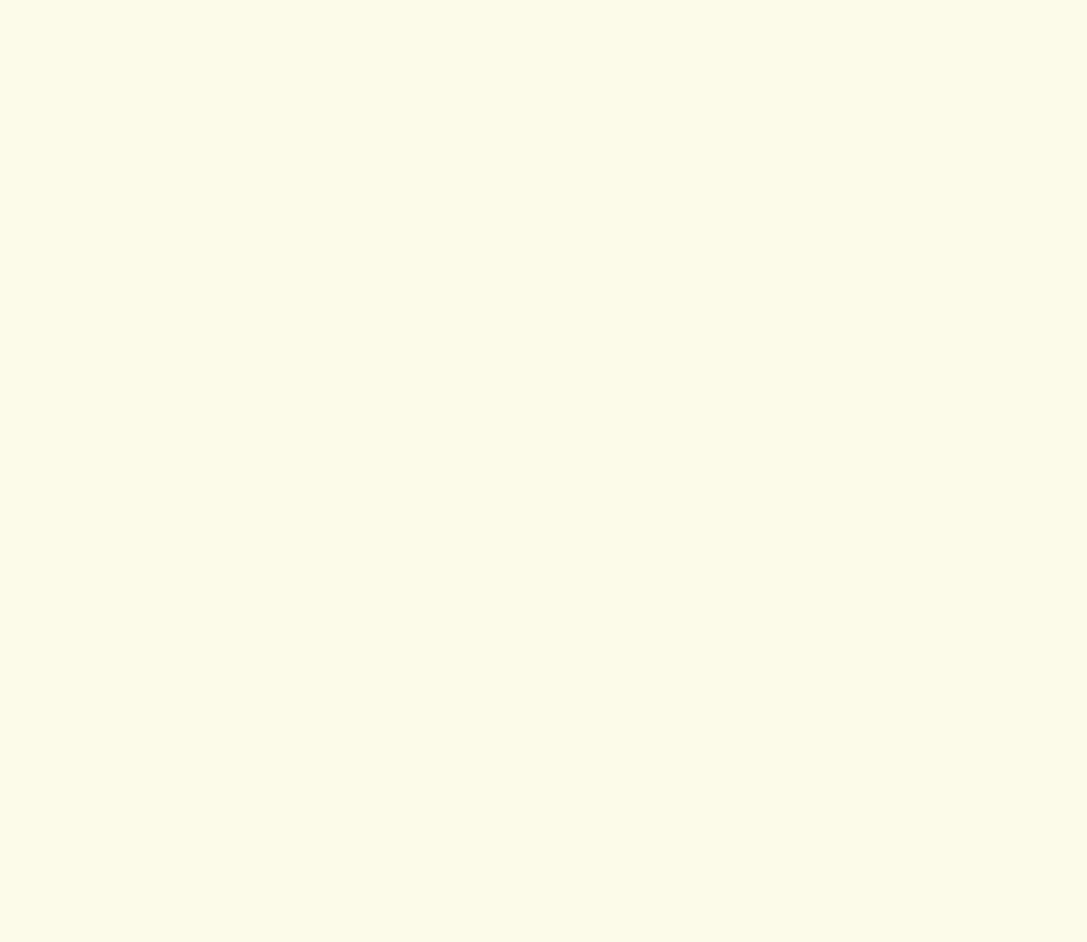
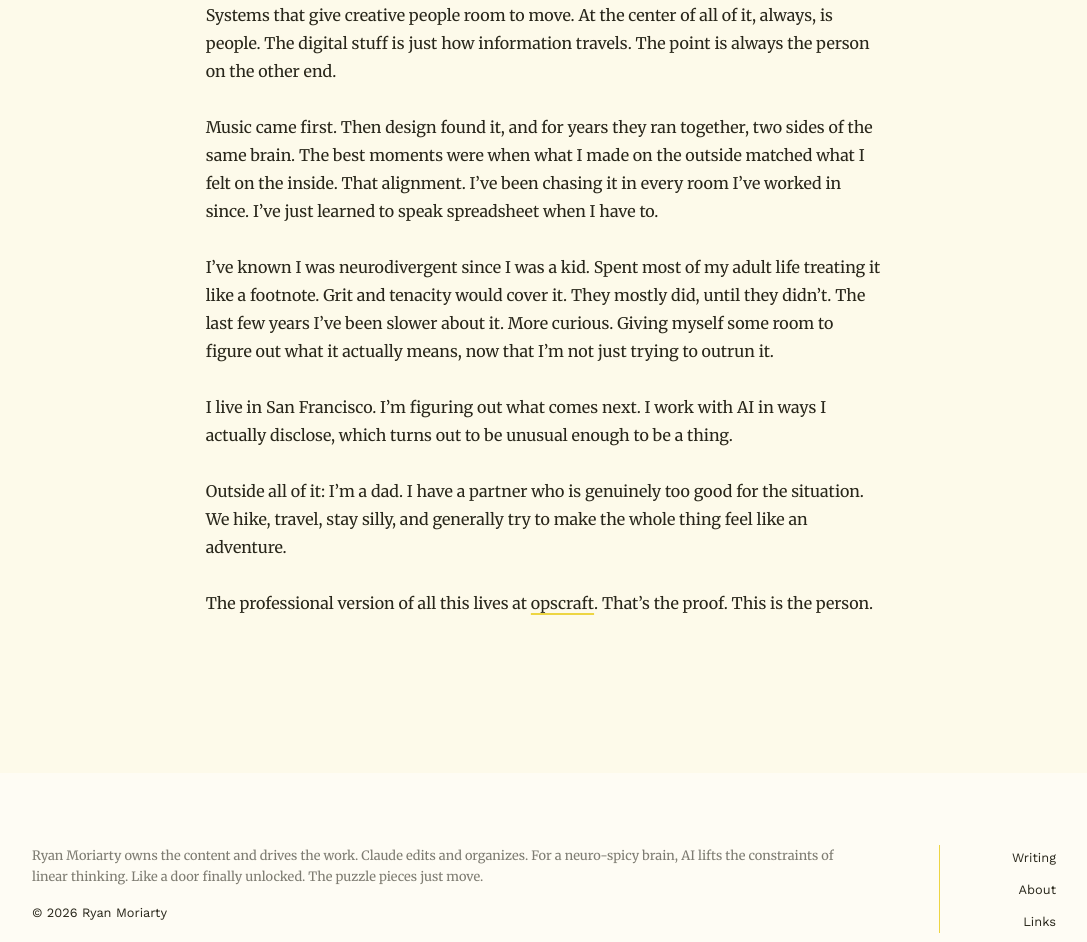
Before and after one commit to RoriMori/ryan-moriarty-site, a Next.js app: page /about in a window 1280 px wide. Shown: the part 350-1292 px from the top of the page, without its empty margins (96-1183 px from the left). Before the commit the page ends 800 px from the top, so only its background shows below. Built offline with nearby package versions, Linux system fonts and the light colour scheme.

Commit message:
Footer and nav background updates, Links page icons and layout

```diff
--- a/app/about/page.tsx
+++ b/app/about/page.tsx
@@ -1,10 +1,65 @@
+export const metadata = {
+  title: 'About — Rori Mori',
+  description: 'The human version of Ryan Moriarty.',
+}
+
 export default function About() {
   return (
-    <main className="min-h-screen bg-bg text-text-primary px-sm py-2xl">
-      <h1 className="text-h3 font-sans font-normal">About</h1>
-      <article className="mt-xl max-w-prose text-p1 font-serif leading-relaxed space-y-md">
-        {/* About copy goes here */}
-      </article>
+    <main className="min-h-screen bg-bg px-sm pt-3xl pb-2xl md:px-2xl md:pb-3xl">
+      <div className="max-w-[68ch] mx-auto">
+
+        <h1 className="font-sans font-normal text-h3 text-text-primary mb-2xl">
+          About
+        </h1>
+
+        <article className="essay-body">
+          <p>
+            I took the long way in. Or around. Depends on the day.
+          </p>
+          <p>
+            I&rsquo;ve spent most of my career in brand and creative operations, the work that
+            makes other people&rsquo;s big ideas actually happen. Strategy that doesn&rsquo;t fall
+            apart in execution. Systems that give creative people room to move. At the center of
+            all of it, always, is people. The digital stuff is just how information travels. The
+            point is always the person on the other end.
+          </p>
+          <p>
+            Music came first. Then design found it, and for years they ran together, two sides of
+            the same brain. The best moments were when what I made on the outside matched what I
+            felt on the inside. That alignment. I&rsquo;ve been chasing it in every room I&rsquo;ve
+            worked in since. I&rsquo;ve just learned to speak spreadsheet when I have to.
+          </p>
+          <p>
+            I&rsquo;ve known I was neurodivergent since I was a kid. Spent most of my adult life
+            treating it like a footnote. Grit and tenacity would cover it. They mostly did, until
+            they didn&rsquo;t. The last few years I&rsquo;ve been slower about it. More curious.
+            Giving myself some room to figure out what it actually means, now that I&rsquo;m not
+            just trying to outrun it.
+          </p>
+          <p>
+            I live in San Francisco. I&rsquo;m figuring out what comes next. I work with AI in
+            ways I actually disclose, which turns out to be unusual enough to be a thing.
+          </p>
+          <p>
+            Outside all of it: I&rsquo;m a dad. I have a partner who is genuinely too good for
+            the situation. We hike, travel, stay silly, and generally try to make the whole thing
+            feel like an adventure.
+          </p>
+          <p>
+            The professional version of all this lives at{' '}
+            <a
+              href="https://opscraft.notion.site"
+              target="_blank"
+              rel="noopener noreferrer"
+              className="underline decoration-accent decoration-2 underline-offset-4 hover:decoration-[3px] transition-all"
+            >
+              opscraft
+            </a>
+            . That&rsquo;s the proof. This is the person.
+          </p>
+        </article>
+
+      </div>
     </main>
   )
 }
--- a/app/layout.tsx
+++ b/app/layout.tsx
@@ -1,6 +1,7 @@
 import type { Metadata } from 'next'
 import { Work_Sans, Merriweather } from 'next/font/google'
 import Nav from '@/components/Nav'
+import Footer from '@/components/Footer'
 import './globals.css'
 
 const workSans = Work_Sans({
@@ -36,6 +37,7 @@ export default function RootLayout({
       <body>
         <Nav />
         {children}
+        <Footer />
       </body>
     </html>
   )
--- a/app/links/page.tsx
+++ b/app/links/page.tsx
@@ -1,10 +1,100 @@
+export const metadata = {
+  title: 'Links — Rori Mori',
+  description: 'Where else to find Ryan Moriarty.',
+}
+
+const links = [
+  {
+    name: 'opscraft',
+    description: 'The professional work',
+    href: 'https://opscraft.notion.site/Home-1c0b2fb5d158805e82dbc8eb18968a71?pvs=74',
+    icon: (
+      <svg viewBox="0 0 80 80" width="80" height="80">
+        <circle cx="40" cy="40" r="36" fill="none" stroke="#28261A" strokeWidth="3"/>
+        <circle cx="40" cy="40" r="18" fill="none" stroke="#EDD543" strokeWidth="3"/>
+        <circle cx="40" cy="40" r="5" fill="#28261A"/>
+        <line x1="4" y1="40" x2="22" y2="40" stroke="#28261A" strokeWidth="2"/>
+        <line x1="58" y1="40" x2="76" y2="40" stroke="#28261A" strokeWidth="2"/>
+        <line x1="40" y1="4" x2="40" y2="22" stroke="#28261A" strokeWidth="2"/>
+        <line x1="40" y1="58" x2="40" y2="76" stroke="#28261A" strokeWidth="2"/>
+      </svg>
+    ),
+  },
+  {
+    name: 'LinkedIn',
+    description: 'Career and contact',
+    href: 'http://www.linkedin.com/in/rmoriarty',
+    icon: (
+      <svg viewBox="0 0 80 80" width="80" height="80">
+        <line x1="12" y1="60" x2="68" y2="60" stroke="#EDD543" strokeWidth="3.5" strokeLinecap="round"/>
+        <line x1="40" y1="18" x2="12" y2="60" stroke="#28261A" strokeWidth="2.5" strokeLinecap="round" strokeDasharray="3 3"/>
+        <line x1="40" y1="18" x2="68" y2="60" stroke="#28261A" strokeWidth="2.5" strokeLinecap="round" strokeDasharray="3 3"/>
+        <circle cx="40" cy="18" r="10" fill="#28261A"/>
+        <circle cx="12" cy="60" r="10" fill="#28261A"/>
+        <circle cx="68" cy="60" r="10" fill="#28261A"/>
+      </svg>
+    ),
+  },
+  {
+    name: 'SoundCloud',
+    description: 'The music',
+    href: 'https://soundcloud.com/ryan-moriarty-1',
+    icon: (
+      <svg viewBox="0 0 80 80" width="80" height="80">
+        <rect x="8" y="46" width="8" height="26" rx="4" fill="#28261A"/>
+        <rect x="22" y="32" width="8" height="40" rx="4" fill="#EDD543"/>
+        <rect x="36" y="20" width="8" height="52" rx="4" fill="#28261A"/>
+        <rect x="50" y="28" width="8" height="44" rx="4" fill="#EDD543"/>
+        <rect x="64" y="40" width="8" height="32" rx="4" fill="#28261A"/>
+      </svg>
+    ),
+  },
+]
+
 export default function Links() {
   return (
-    <main className="min-h-screen bg-bg text-text-primary px-sm py-2xl">
-      <h1 className="text-h3 font-sans font-normal">Links</h1>
-      <ul className="mt-xl space-y-md text-p1">
-        {/* Links: opscraft.notion.site, LinkedIn, SoundCloud, etc. */}
-      </ul>
+    <main className="min-h-screen bg-bg px-sm pt-3xl pb-2xl md:px-2xl md:pb-3xl">
+      <div className="max-w-[68ch] mx-auto">
+
+        <h1 className="font-sans font-normal text-h3 text-text-primary mb-2xl">
+          Links
+        </h1>
+
+        <div className="flex flex-col gap-[48px] md:flex-row md:gap-0 md:justify-around">
+          {links.map(({ name, description, href, icon }) => (
+            <div key={name}>
+              <a
+                href={href}
+                target="_blank"
+                rel="noopener noreferrer"
+                className="group py-xl flex flex-col items-center text-center block"
+              >
+                <div className="mb-md">{icon}</div>
+                <span className="font-sans font-medium text-h5 text-text-primary underline decoration-transparent decoration-2 underline-offset-4 group-hover:decoration-accent transition-all duration-200">
+                  {name}
+                </span>
+                <p className="font-serif text-p1 text-text-primary/50 mt-xs leading-snug">
+                  {description}
+                </p>
+              </a>
+            </div>
+          ))}
+        </div>
+
+        <div className="mt-3xl">
+          <p className="font-sans text-p2 text-text-primary/50 mb-sm tracking-wide uppercase">
+            Now playing
+          </p>
+          <iframe
+            width="100%"
+            height="166"
+            allow="autoplay"
+            src="https://w.soundcloud.com/player/?url=https%3A//soundcloud.com/ryan-moriarty-1&color=%23EDD543&auto_play=false&hide_related=false&show_comments=false&show_user=true&show_reposts=false&visual=false"
+            style={{ border: 'none' }}
+          />
+        </div>
+
+      </div>
     </main>
   )
 }
--- a/app/writing/page.tsx
+++ b/app/writing/page.tsx
@@ -2,6 +2,11 @@ import Link from 'next/link'
 import { client, isSanityConfigured } from '@/sanity/lib/client'
 import { essayListQuery } from '@/sanity/lib/queries'
 import type { EssayListItem } from '@/sanity/lib/types'
+
+export const metadata = {
+  title: 'Writing — Rori Mori',
+  description: 'Essays by Ryan Moriarty.',
+}
 
 export default async function Writing() {
   const essays: EssayListItem[] = isSanityConfigured
@@ -9,17 +14,17 @@ export default async function Writing() {
     : []
 
   return (
-    <main className="min-h-screen bg-bg px-sm py-2xl md:px-2xl">
-      <div className="max-w-5xl mx-auto">
+    <main className="min-h-screen bg-bg px-sm pt-3xl pb-2xl md:px-2xl md:pb-3xl">
+      <div className="max-w-[68ch] mx-auto">
 
-        <h1 className="font-sans font-normal text-h3 text-text-primary">Writing</h1>
+        <h1 className="font-sans font-normal text-h3 text-text-primary mb-2xl">
+          Writing
+        </h1>
 
         {essays.length === 0 ? (
-          <p className="font-serif text-text-primary/50 mt-xl text-p1">
-            No essays published yet.
-          </p>
+          <p className="font-serif text-text-primary/50 text-p1">More coming soon.</p>
         ) : (
-          <ul className="mt-xl divide-y divide-surface list-none">
+          <ul className="grid grid-cols-1 md:grid-cols-2 gap-lg list-none">
             {essays.map(essay => {
               const date = essay.publishedAt
                 ? new Date(essay.publishedAt).toLocaleDateString('en-US', {
@@ -30,18 +35,24 @@ export default async function Writing() {
                 : null
 
               return (
-                <li key={essay._id} className="py-lg group">
-                  <Link href={`/writing/${essay.slug}`} className="block">
+                <li key={essay._id} className="flex">
+                  <Link
+                    href={`/writing/${essay.slug}`}
+                    className="flex flex-col w-full bg-surface rounded-lg p-lg hover:-translate-y-1 hover:shadow-sm transition-all duration-200"
+                  >
                     {date && (
-                      <p className="font-sans text-caption uppercase tracking-[0.12em] text-text-primary/40 mb-xs">
+                      <time
+                        dateTime={essay.publishedAt}
+                        className="font-sans text-caption uppercase tracking-[0.12em] text-text-primary/40 mb-xs"
+                      >
                         {date}
-                      </p>
+                      </time>
                     )}
-                    <h2 className="font-serif font-normal text-[1.5rem] text-text-primary leading-snug group-hover:underline group-hover:decoration-accent group-hover:decoration-2 group-hover:underline-offset-4 transition-all">
+                    <h2 className="font-sans font-medium text-h6 text-text-primary leading-snug mb-sm">
                       {essay.title}
                     </h2>
                     {essay.subhead && (
-                      <p className="font-serif text-text-primary/60 mt-xs text-p1 leading-snug">
+                      <p className="font-serif text-p1 text-text-primary/70 leading-relaxed mt-auto pt-xs">
                         {essay.subhead}
                       </p>
                     )}
--- /dev/null
+++ b/components/Footer.tsx
@@ -0,0 +1,46 @@
+import Link from 'next/link'
+
+const NAV_LINKS = [
+  { href: '/writing', label: 'Writing' },
+  { href: '/about',   label: 'About'   },
+  { href: '/links',   label: 'Links'   },
+]
+
+export default function Footer() {
+  return (
+    <footer className="bg-[#FEFCF4] px-sm py-2xl md:px-2xl">
+      <div className="max-w-5xl mx-auto flex flex-col gap-xl md:flex-row md:gap-0 md:items-start">
+
+        {/* Left column: attribution + copyright */}
+        <div className="flex-1 flex flex-col gap-sm text-center md:text-left">
+          <p className="font-serif text-p2 text-[#28261A]/60 leading-relaxed">
+            Ryan Moriarty owns the content and drives the work. Claude edits and organizes. For a neuro-spicy brain, AI lifts the constraints of linear thinking. Like a door finally unlocked. The puzzle pieces just move.
+          </p>
+          <p className="font-sans text-p2 text-[#28261A]">
+            &copy; 2026 Ryan Moriarty
+          </p>
+        </div>
+
+        {/* Vertical divider — desktop only */}
+        <div className="hidden md:block w-px bg-accent mx-2xl self-stretch" />
+
+        {/* Right column: nav links */}
+        <nav>
+          <ul className="flex flex-col items-center md:items-end gap-xs list-none">
+            {NAV_LINKS.map(({ href, label }) => (
+              <li key={href}>
+                <Link
+                  href={href}
+                  className="font-sans text-p2 text-[#28261A] underline decoration-transparent decoration-2 underline-offset-4 hover:decoration-accent transition-all duration-200"
+                >
+                  {label}
+                </Link>
+              </li>
+            ))}
+          </ul>
+        </nav>
+
+      </div>
+    </footer>
+  )
+}
--- a/components/Nav.tsx
+++ b/components/Nav.tsx
@@ -54,7 +54,7 @@ export default function Nav() {
           'fixed top-0 left-0 right-0 z-40 transition-all duration-300',
           transparent
             ? 'bg-transparent'
-            : 'bg-bg border-b border-surface',
+            : 'bg-[#FEFCF4]',
         ].join(' ')}
       >
         <nav className="max-w-5xl mx-auto px-sm flex items-center justify-between h-16">
@@ -110,9 +110,9 @@ export default function Nav() {
 
       {/* Mobile full-screen overlay */}
       {menuOpen && (
-        <div className="fixed inset-0 z-50 bg-bg flex flex-col md:hidden">
+        <div className="fixed inset-0 z-50 bg-[#FEFCF4] flex flex-col md:hidden">
           {/* Overlay header row */}
-          <div className="flex items-center justify-between px-sm h-16 border-b border-surface shrink-0">
+          <div className="flex items-center justify-between px-sm h-16 shrink-0">
             <Link
               href="/"
               className="font-sans font-bold text-[20px] text-text-primary tracking-wide"
```
